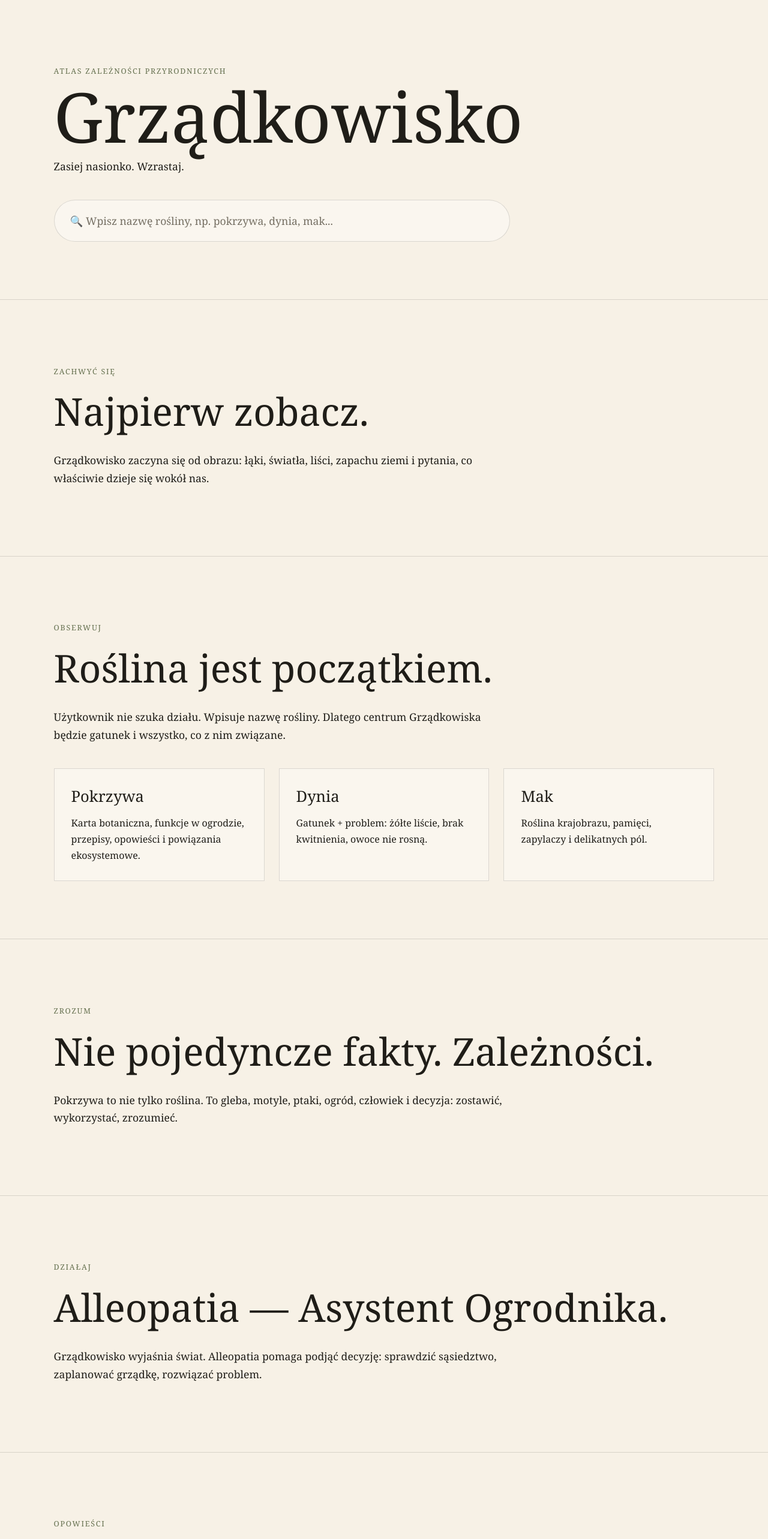
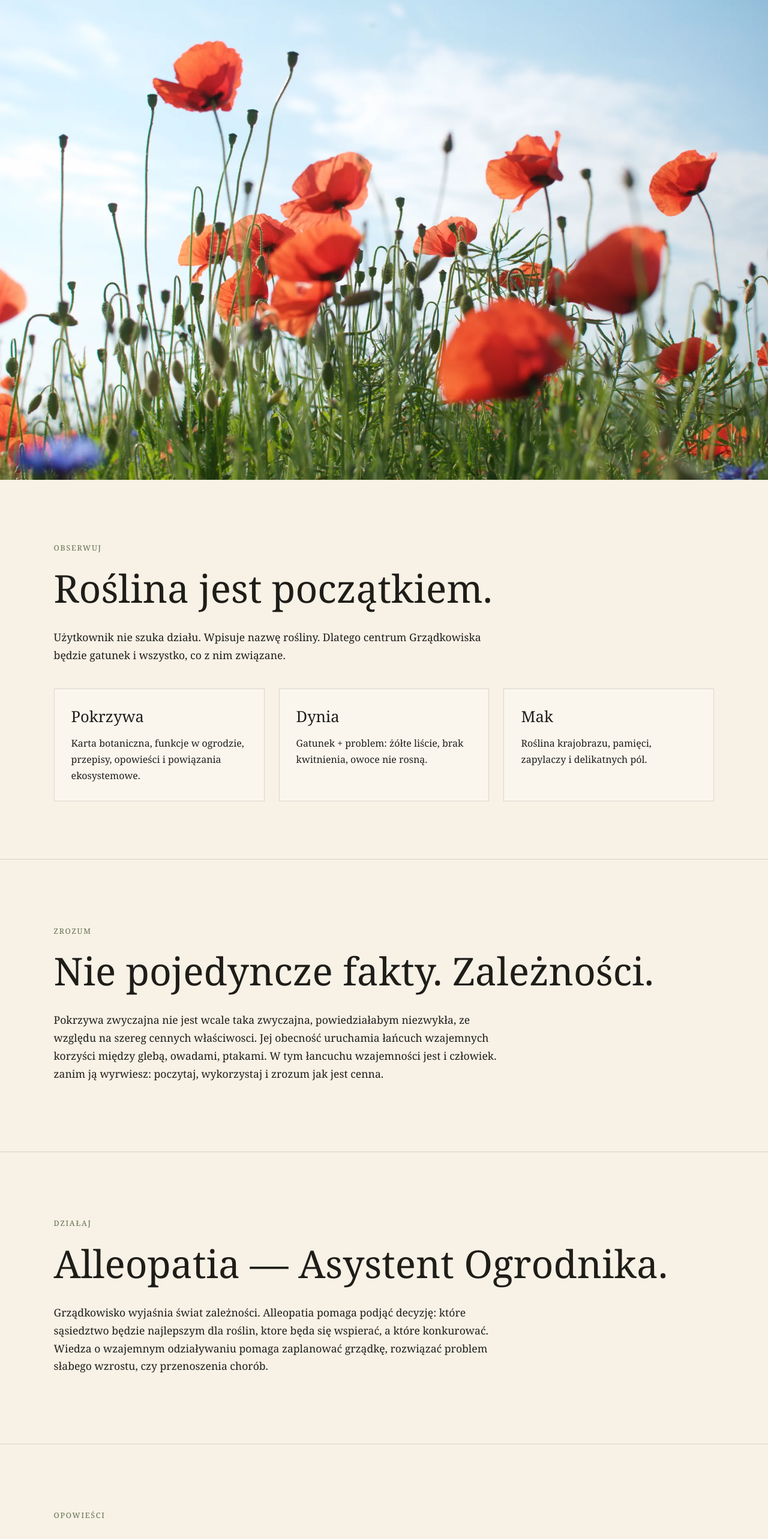
Before and after one commit to emiolsz/grzadeczka-new, a Next.js app: page / in a window 1280 px wide. Shown: the top 2566 px of the page at 60% size. Built offline with nearby package versions, Linux system fonts and the light colour scheme.

Commit message:
Update page.tsx

```diff
--- a/app/page.tsx
+++ b/app/page.tsx
@@ -1,3 +1,5 @@
+import Image from "next/image";
+
 const plants = [
   {
     name: "Pokrzywa",
@@ -16,13 +18,30 @@ const plants = [
 export default function HomePage() {
   return (
     <main>
-      <section className="section">
-        <p className="label">Atlas zależności przyrodniczych</p>
-        <h1>Grządkowisko</h1>
-        <p>Zasiej nasionko. Wzrastaj.</p>
+      <section className="hero">
+        <Image
+          src="/images/hero/maki-chabry.webp"
+          alt="Maki i chabry na łące"
+          fill
+          priority
+          className="heroImage"
+        />
 
-        <div className="searchBox">
-          🔍 Wpisz nazwę rośliny, np. pokrzywa, dynia, mak...
+        <div className="heroContent">
+          <p className="label">Atlas zależności przyrodniczych</p>
+          <h1>Grządkowisko</h1>
+
+          <p className="motto">
+            Życie jest nieustającym procesem.
+            <br />
+            Bądź jego świadomym elementem.
+            <br />
+            Wzrastaj.
+          </p>
+
+          <div className="searchBox">
+            🔍 Wpisz nazwę rośliny, np. pokrzywa, dynia, mak...
+          </div>
         </div>
       </section>
 
@@ -57,8 +76,8 @@ export default function HomePage() {
         <p className="label">Zrozum</p>
         <h2>Nie pojedyncze fakty. Zależności.</h2>
         <p>
-          Pokrzywa to nie tylko roślina. To gleba, motyle, ptaki,
-          ogród, człowiek i decyzja: zostawić, wykorzystać, zrozumieć.
+          Pokrzywa zwyczajna nie jest wcale taka zwyczajna, powiedziałabym niezwykła, ze względu na szereg cennych właściwosci. Jej obecność uruchamia łańcuch wzajemnych korzyści między glebą, owadami, ptakami. W tym łancuchu wzajemności jest i człowiek.
+          zanim ją wyrwiesz: poczytaj, wykorzystaj i zrozum jak jest cenna.
         </p>
       </section>
 
@@ -66,8 +85,8 @@ export default function HomePage() {
         <p className="label">Działaj</p>
         <h2>Alleopatia — Asystent Ogrodnika.</h2>
         <p>
-          Grządkowisko wyjaśnia świat. Alleopatia pomaga podjąć decyzję:
-          sprawdzić sąsiedztwo, zaplanować grządkę, rozwiązać problem.
+          Grządkowisko wyjaśnia świat zależności. Alleopatia pomaga podjąć decyzję:
+          które sąsiedztwo będzie najlepszym dla roślin, ktore będa się wspierać, a które konkurować. Wiedza o wzajemnym odziaływaniu pomaga zaplanować grządkę, rozwiązać problem słabego wzrostu, czy przenoszenia chorób.
         </p>
       </section>
 
@@ -75,9 +94,8 @@ export default function HomePage() {
         <p className="label">Opowieści</p>
         <h2>Atramentowe Opowieści.</h2>
         <p>
-          Są rzeczy, które najlepiej zapamiętuje się nie przez tabelę,
-          lecz przez historię. Opowieści będą prowadzić małych i dużych
-          przez świat roślin, cykli i zależności.
+          Są rzeczy, które najlepiej zapamiętuje się przez pięknie opowiedziane historie. Opowieści będą prowadzić małych i dużych
+          w barwną krainę roślin.
         </p>
       </section>
 
```
